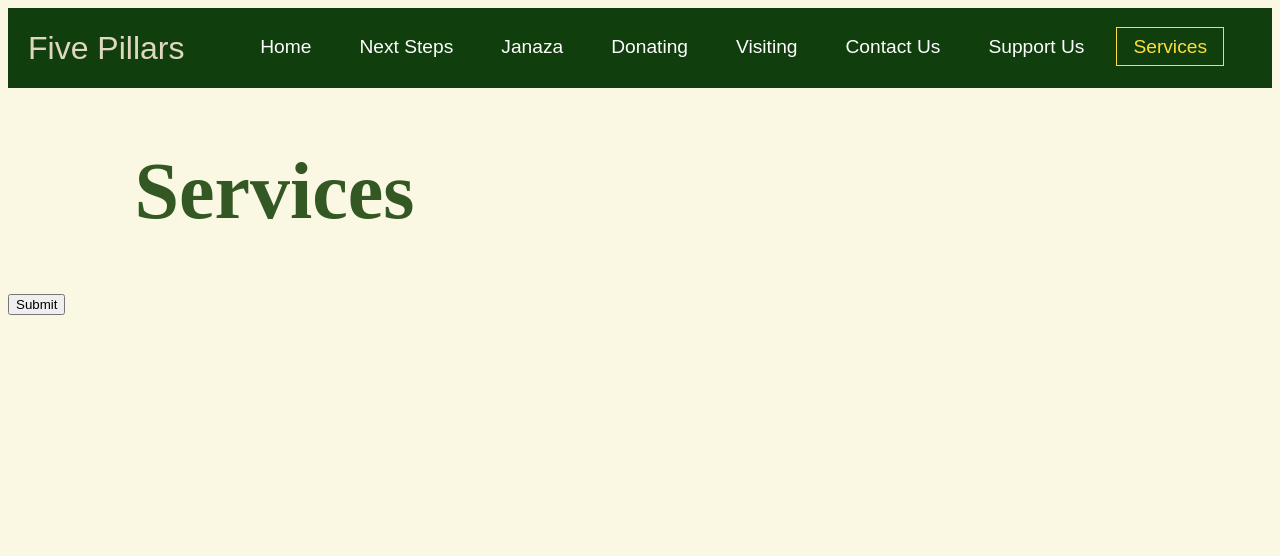
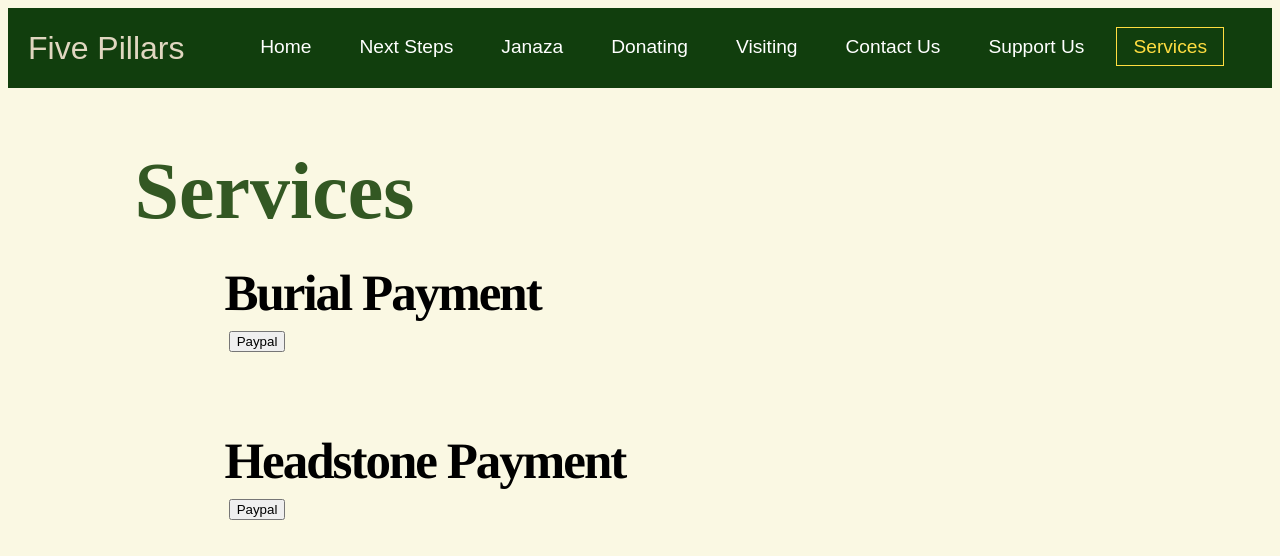
Before and after one commit to yousefh409/five-pillars-website, a React (Create React App) app: page /services in a window 1280 px wide. Shown: the top 556 px of the page. Built offline with nearby package versions, Linux system fonts and the light colour scheme.

Commit message:
added some buttons

```diff
--- a/src/components/Pages/Services.js
+++ b/src/components/Pages/Services.js
@@ -3,8 +3,21 @@ import React from "react";
 export const Services = () => {
   return (
     <div>
-      <h1>Services</h1>
-      <button type="submit" >Submit</button>
+        <h1> Services
+
+        <h2> Burial Payment
+        <p>
+        <button onclick = "window.location.href='www.paypal.com';">Paypal</button>
+        </p>
+        </h2>
+
+        <h2> Headstone Payment
+        <p>
+        <button onclick = "window.location.href='www.paypal.com';">Paypal</button>
+        </p>
+        </h2>
+
+        </h1>
     </div>
   );
 };
```
